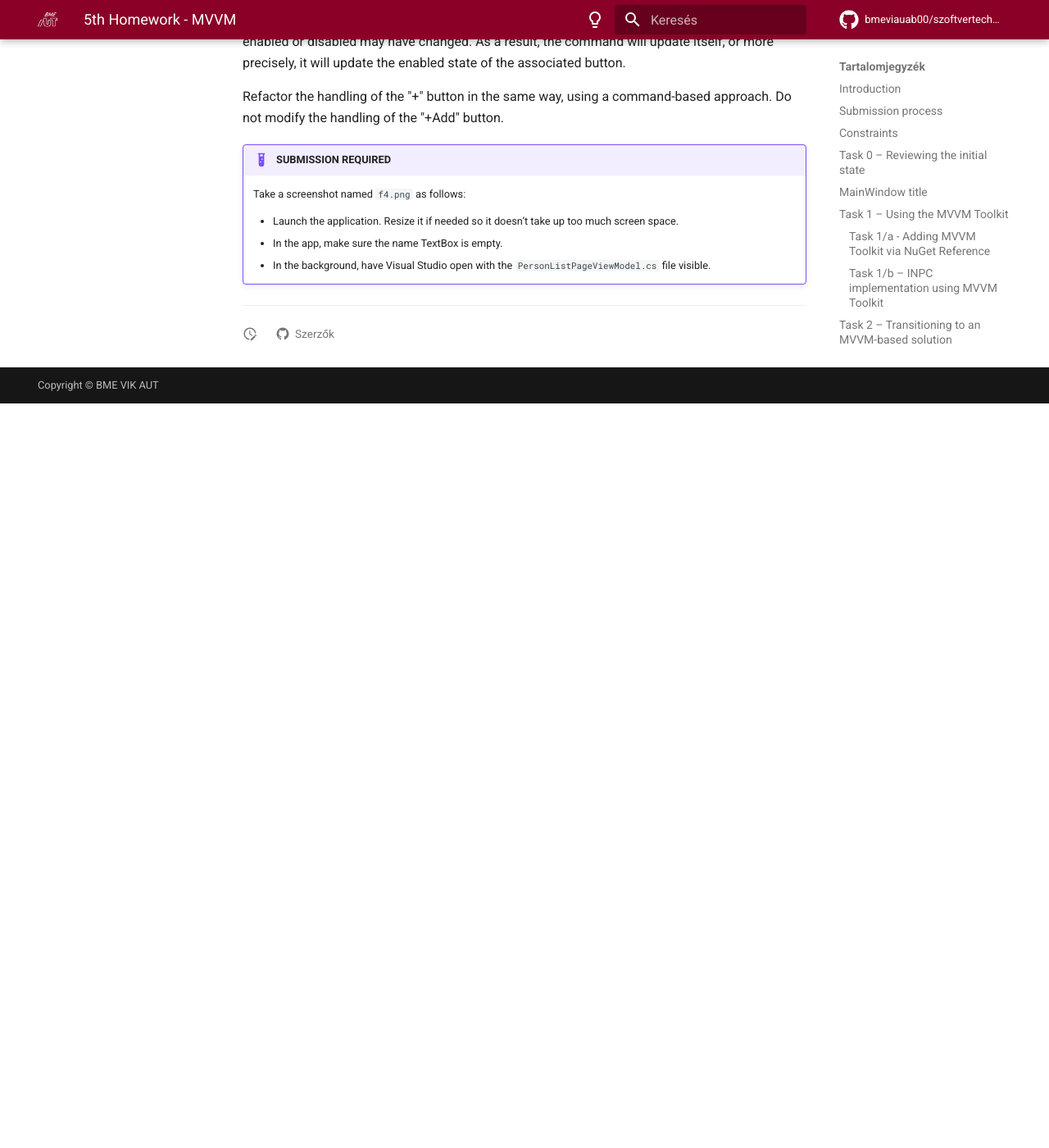
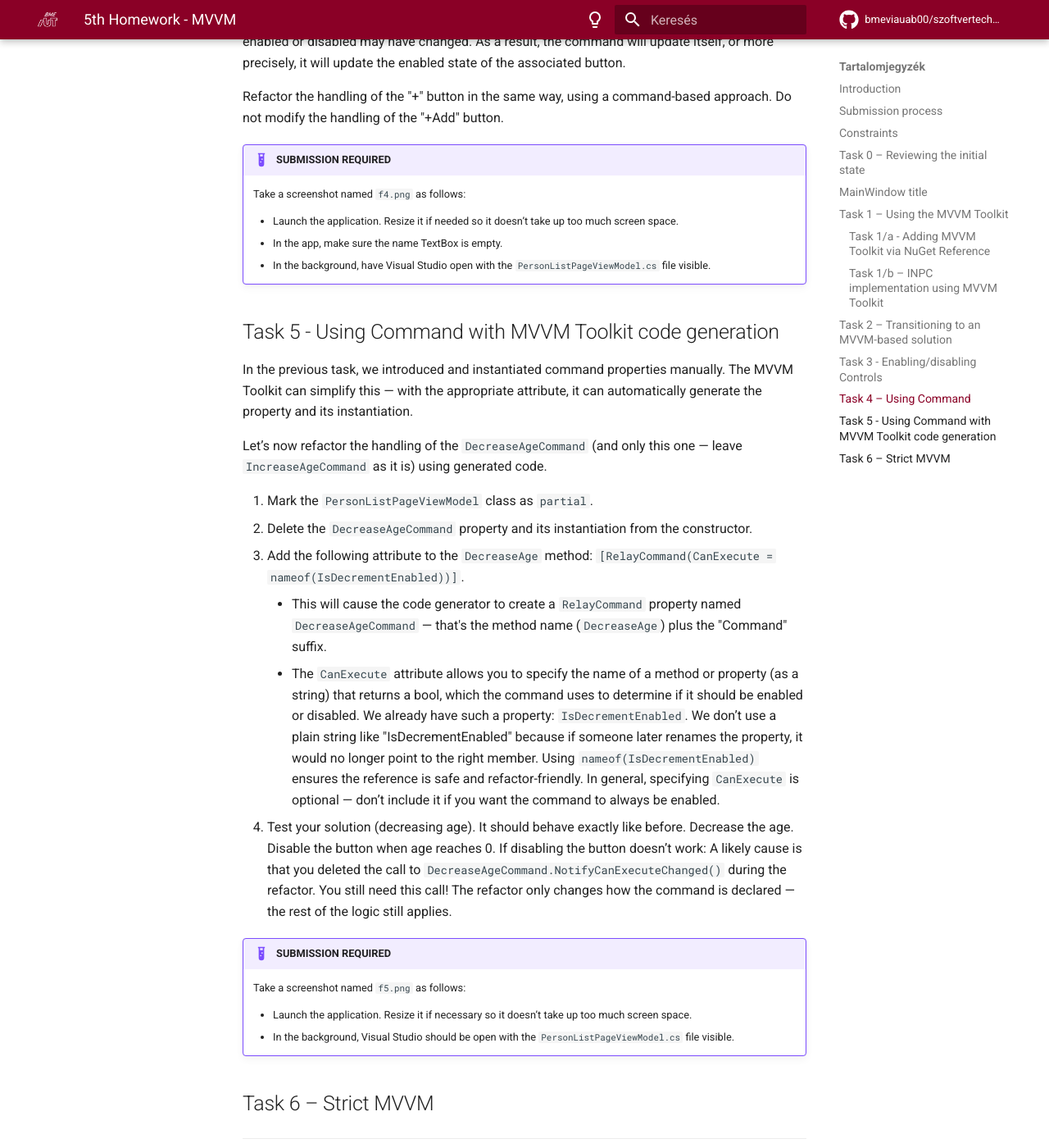
Before and after one commit to bmeviauab00/szoftvertechnikak, an MkDocs documentation site: the page built from docs/hazi/5-mvvm/index_eng.md, in a window 1280 px wide and 1400 px high, scrolled down 10479 px. Shown: the whole window at 82% size. Built offline with MkDocs 1.6.1 and Material for MkDocs 9.7.7, drawn with Linux system fonts in a browser that asks for light colours; emoji names are drawn with the system emoji font; comment, search, counter and statistics services are not loaded; the version menu is left out; before the commit the page ends 10971 px from its top, so only the background shows below that.

Commit message:
Task 1-5 translated

```diff
--- a/docs/hazi/5-mvvm/index_eng.md
+++ b/docs/hazi/5-mvvm/index_eng.md
@@ -290,3 +290,24 @@
     - Launch the application. Resize it if needed so it doesn’t take up too much screen space.
     - In the app, make sure the name TextBox is empty.
     - In the background, have Visual Studio open with the `PersonListPageViewModel.cs` file visible.
+
+## Task 5 - Using Command with MVVM Toolkit code generation
+
+In the previous task, we introduced and instantiated command properties manually. The MVVM Toolkit can simplify this — with the appropriate attribute, it can automatically generate the property and its instantiation.
+
+Let’s now refactor the handling of the `DecreaseAgeCommand` (and only this one — leave `IncreaseAgeCommand` as it is) using generated code.
+
+1. Mark the `PersonListPageViewModel` class as `partial`.
+2. Delete the `DecreaseAgeCommand` property and its instantiation from the constructor.
+3. Add the following attribute to the `DecreaseAge` method: `[RelayCommand(CanExecute = nameof(IsDecrementEnabled))]`.
+    * This will cause the code generator to create a `RelayCommand` property named `DecreaseAgeCommand` — that's the method name (`DecreaseAge`) plus the "Command" suffix.
+    * The `CanExecute` attribute allows you to specify the name of a method or property (as a string) that returns a bool, which the command uses to determine if it should be enabled or disabled. We already have such a property: `IsDecrementEnabled`. We don’t use a plain string like "IsDecrementEnabled" because if someone later renames the property, it would no longer point to the right member. Using `nameof(IsDecrementEnabled)` ensures the reference is safe and refactor-friendly. In general, specifying `CanExecute` is optional — don’t include it if you want the command to always be enabled.
+4. Test your solution (decreasing age). It should behave exactly like before. Decrease the age. Disable the button when age reaches 0. If disabling the button doesn’t work: A likely cause is that you deleted the call to `DecreaseAgeCommand.NotifyCanExecuteChanged()` during the refactor. You still need this call! The refactor only changes how the command is declared — the rest of the logic still applies.
+
+!!! example "SUBMISSION REQUIRED"
+    Take a screenshot named `f5.png` as follows:
+
+    - Launch the application. Resize it if necessary so it doesn’t take up too much screen space.
+    - In the background, Visual Studio should be open with the `PersonListPageViewModel.cs` file visible.
+
+## Task 6 – Strict MVVM
```
